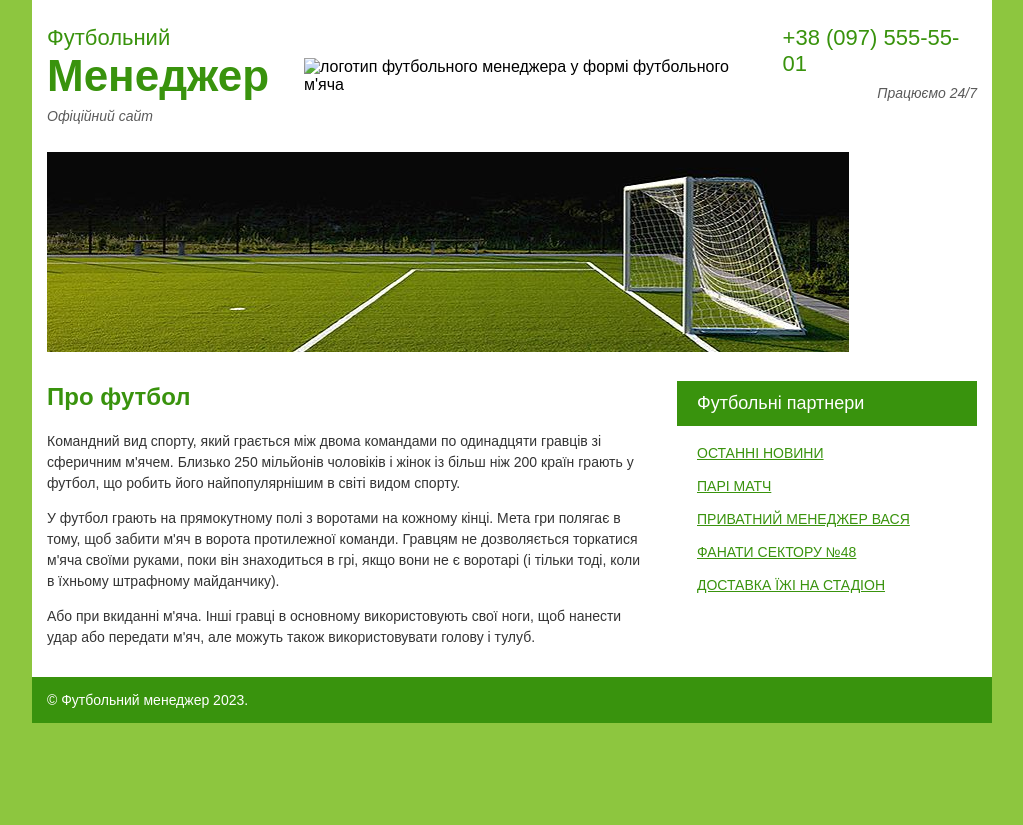
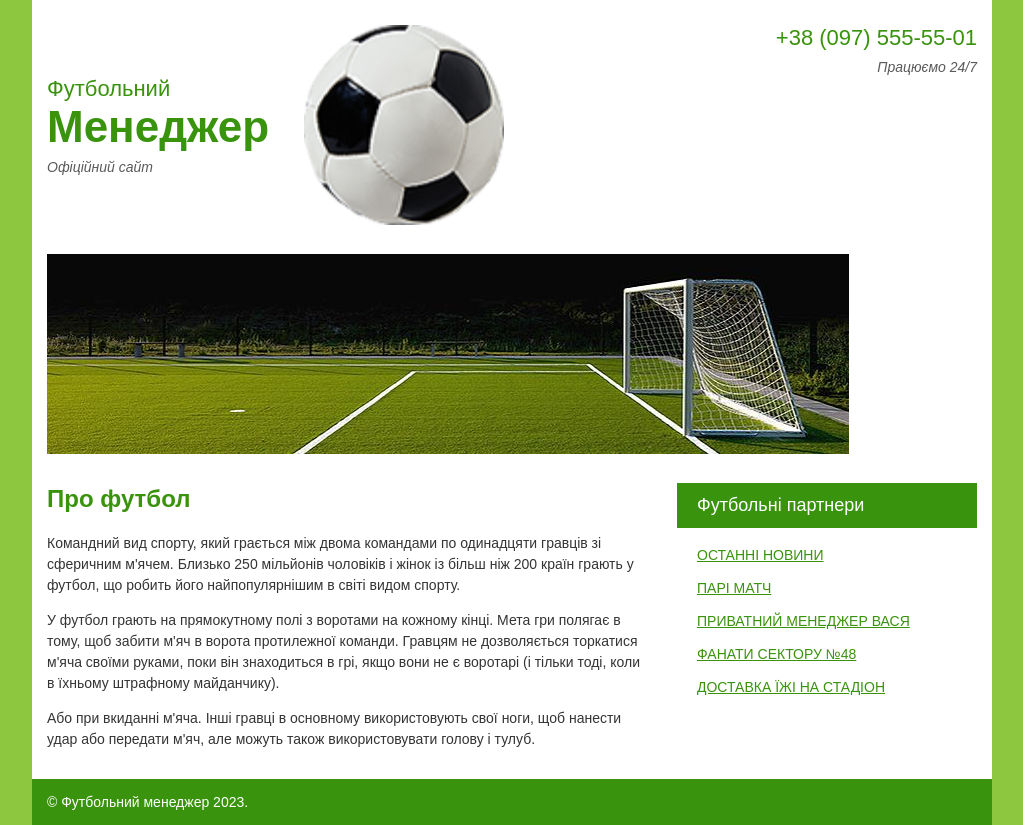
Before and after one commit to Dasha83-1999/web-prac-1.3, a plain HTML site: page index.html in a window 1280 px wide. Shown: the whole page, without its empty margins (128-1151 px from the left). Before the commit the page ends 800 px from the top, so only its background shows below. Drawn offline with Linux system fonts and the light colour scheme.

Commit message:
Update index.html

```diff
--- a/index.html
+++ b/index.html
@@ -14,7 +14,7 @@
             <div class="logo">
                 <p>Футбольний <b>Менеджер</b><i>Офіційний сайт</i></p>
                 <picture>
-                    <source srcset="img/ball.png" type="image/webp">
+                    <source srcset="ball.png" type="image/webp">
                     <img src="ball.png"width="200" height="200"  alt="логотип футбольного менеджера у формі
 футбольного м'яча">
                 </picture>
```
